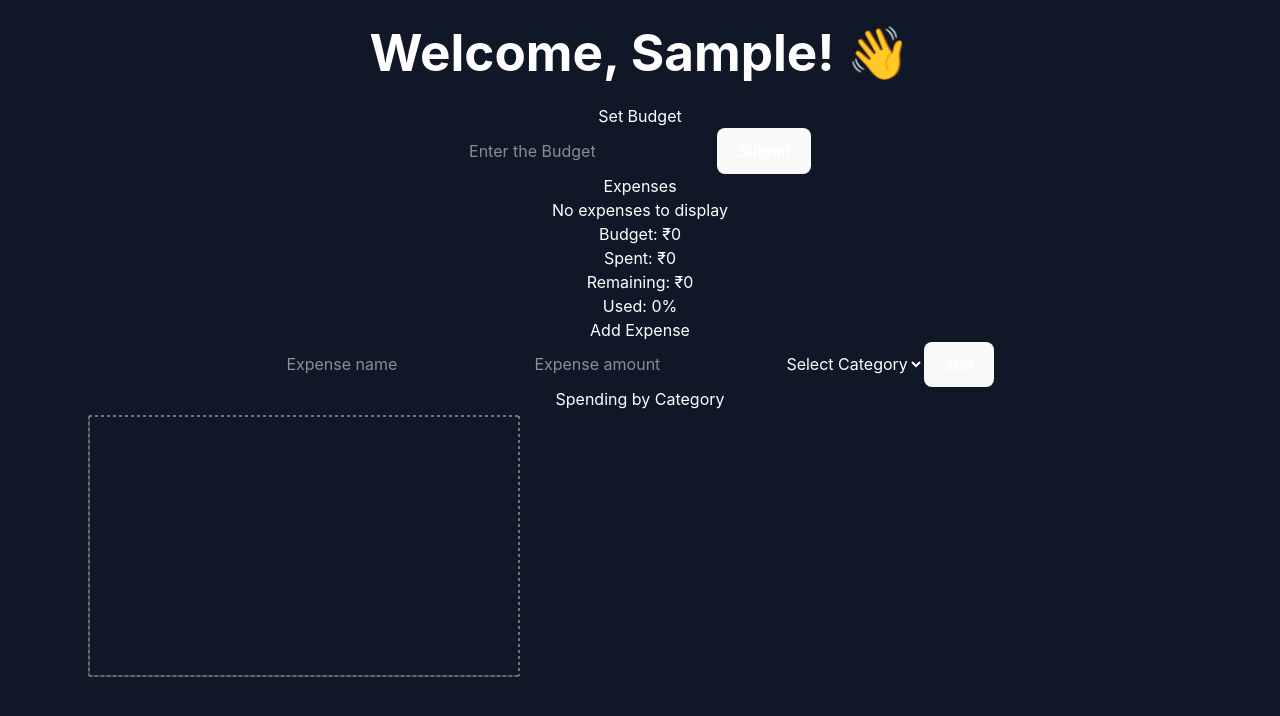
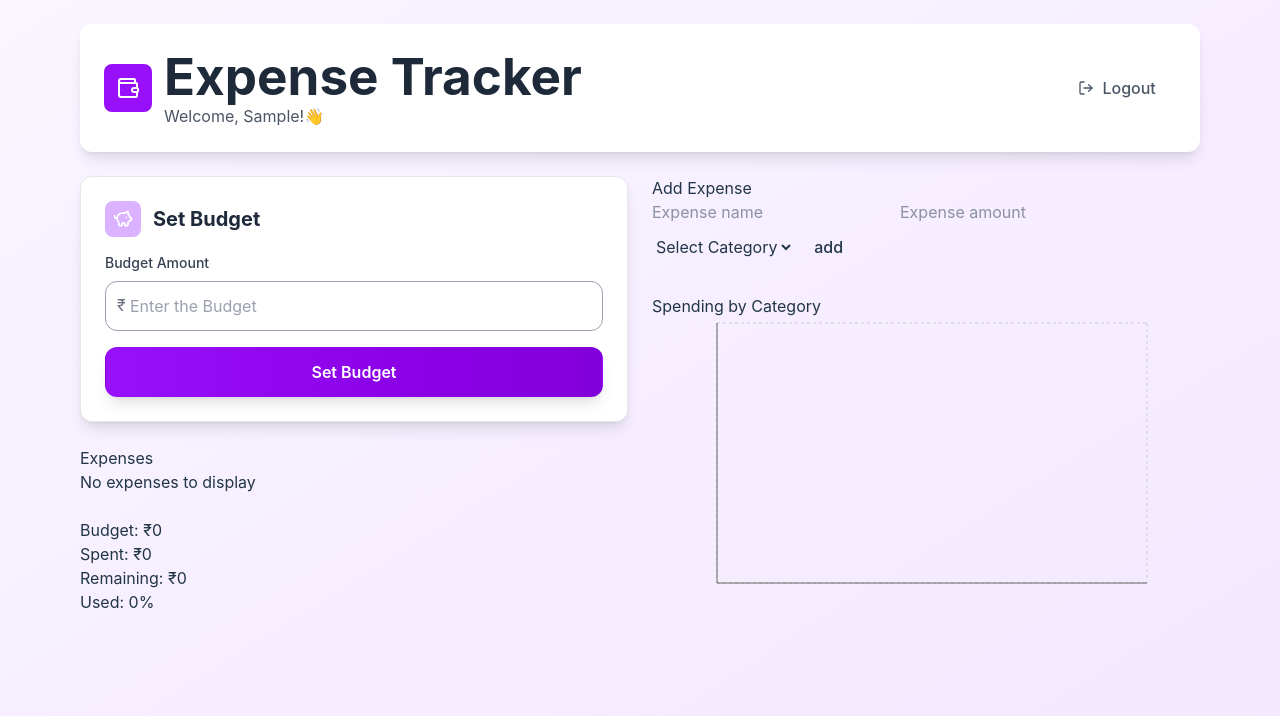
Before and after one commit to HarshVarma24/budget-planner, a React (Vite) app: page / in a window 1280 px wide. Both pictures are taken after typing "Sample", "name@example.com" into the empty fields and a click on the button "Log In". Shown: the top 716 px of the page. Built offline with nearby package versions, Linux system fonts and the light colour scheme.

Commit message:
Main content updates

```diff
--- a/src/App.css
+++ b/src/App.css
@@ -1,4 +1,4 @@
-html, body, #root {
+/* html, body, #root {
   height: 100%;
   margin: 0;
   padding: 0;
@@ -14,8 +14,7 @@ html, body, #root {
   pointer-events: none;
 }
 
-.App-header {
-  background-color: #282c34;
+/* .App-header {
   min-height: 100vh;
   display: flex;
   flex-direction: column;
@@ -23,4 +22,4 @@ html, body, #root {
   justify-content: center;
   font-size: calc(10px + 2vmin);
   color: white;
-}
+} */
--- a/src/App.jsx
+++ b/src/App.jsx
@@ -1,42 +1,68 @@
-import './App.css';
-import ExpenseList from './components/ExpenseList';
-import Expense from './components/expense';
-import Budget from './components/budgetform';
-import Summary from './components/summary';
-import Chart from './components/chart';
-import Login from './components/Login';
-import { useState } from 'react';
+import ExpenseList from "./components/ExpenseList";
+import Expense from "./components/expense";
+import Budget from "./components/budgetform";
+import Summary from "./components/summary";
+import Chart from "./components/chart";
+import Login from "./components/Login";
+import { useState } from "react";
+import { Wallet, LogOut } from "lucide-react";
 
 function App() {
-  const[budget, setBudget] = useState(0);
-  const[expenses, setExpenses] = useState([]);
-  const[user, setUser] = useState(null);
+  const [budget, setBudget] = useState(0);
+  const [expenses, setExpenses] = useState([]);
+  const [user, setUser] = useState(null);
 
   let totalExpenses = 0;
-  for(let expense of expenses){
+  for (let expense of expenses) {
     totalExpenses += expense.amount;
   }
   const remaining = budget - totalExpenses;
   const usedPercent = budget > 0 ? (totalExpenses / budget) * 100 : 0;
 
-  if(totalExpenses > budget){
-    window.alert("⚠️ Budget exceeded!")
+  if (totalExpenses > budget) {
+    window.alert("⚠️ Budget exceeded!");
   }
 
-  const handleLogin=(name, email)=>{
-    setUser({name, email});
-  }
+  const handleLogin = (name, email) => {
+    setUser({ name, email });
+  };
 
-  if(!user){
-    return <Login onLogin={handleLogin}/>;
+  const handleLogout = () =>{
+    setUser(null);
+  };
+
+  if (!user) {
+    return <Login onLogin={handleLogin} />;
   }
 
   return (
-     <div className="App min-h-screen bg-gray-900 text-white p-6">
-      <h1 className="text-3xl font-bold text-center mb-6">
-        Welcome, {user.name}! 👋
+    <div className="min-h-screen bg-gradient-to-br from-purple-50 to-purple-100">
+      <div className="container mx-auto px-4 py-6 max-w-6xl">
+        <div className="bg-white rounded-xl shadow-lg p-6 mb-6 fade-in">
+          <div className="flex items-center justify-between">
+            <div className="flex items-center gap-3">
+              <div className="p-3 bg-purple-600 rounded-lg">
+                <Wallet className="w-6 h-6 text-white" />
+              </div>
+              <div>
+                <h1 className="text-2xl font-bold text-gray-800">
+                  Expense Tracker
                 </h1>
-
+                <p className="text-gray-600">Welcome, {user.name}!👋</p>
+              </div>
+            </div>
+            <button
+              onClick={handleLogout}
+              className="flex items-center gap-2 px-4 py-2 bg-transparent text-gray-600 hover:text-purple-600 transition-colors "
+            >
+              <LogOut className="w-4 h-4" />
+              Logout
+            </button>
+          </div>
+        </div>
+        {/* {main content} */}
+        <div className="grid grid-cols-1 lg:grid-cols-2 gap-6">
+          <div className="space-y-6">
           <Budget setbudget={setBudget} />
           <ExpenseList expenses={expenses} />
           <Summary
@@ -45,8 +71,13 @@ function App() {
             budget={budget}
             usedPercent={usedPercent}
           />
+        </div>
+        <div className="space-y-6">
           <Expense expenses={expenses} setExpenses={setExpenses} />
           <Chart expenses={expenses} />
+        </div>
+      </div>
+    </div>
   </div>
   );
 }
--- a/src/components/Login.jsx
+++ b/src/components/Login.jsx
@@ -47,7 +47,7 @@ function Login({ onLogin }) {
                   placeholder="Enter your full name"
                   value={name}
                   onChange={(e) => setName(e.target.value)}
-                  className="input-field pl-12 py-2"
+                  className="input-field1 pl-12 py-2"
                   required
                 />
               </div>
@@ -66,7 +66,7 @@ function Login({ onLogin }) {
                   placeholder="Enter your email address"
                   value={email}
                   onChange={(e) => setEmail(e.target.value)}
-                  className="input-field pl-12 py-2"
+                  className="input-field1 pl-12 py-2"
                   required
                 />
               </div>
--- a/src/components/budgetform.jsx
+++ b/src/components/budgetform.jsx
@@ -1,4 +1,5 @@
 import React, { useState } from 'react'
+import { PiggyBank, Target } from 'lucide-react';
 
 function Budget({setbudget}){
 const[input, setInput] = useState("");
@@ -10,12 +11,27 @@ const handlesubmit = (e) =>{
 };
 
   return (
-    <form onSubmit={handlesubmit} className='form'>
-        <h2>Set Budget</h2>
-        <input type='number' placeholder='Enter the Budget' value={input} onChange={(e) => setInput(e.target.value)}
-        />
-        <button type='submit'>Submit</button>
+    <div className='card fade-in'>
+      <div className='flex items-center gap-3 mb-4'>
+        <div className="p-2 bg-purple-300 rounded-lg">
+          <PiggyBank className='w-5 h-5 text-white'/>
+        </div>
+        <h2 className='text-xl font-bold text-gray-800'>Set Budget</h2>
+      </div>
+
+      <form onSubmit={handlesubmit} className='space-y-4'>
+        <div>
+          <label className='block text-sm font-medium text-gray-700 mb-2 text-left'>Budget Amount</label>
+          <div className='relative'>
+            <span className='absolute left-3 top-3 text-gray-500'>₹</span>
+            <input type='number' placeholder='Enter the Budget' value={input} onChange={(e) => setInput(e.target.value)} min = "1" step = "0.01" className='input-field pl-6 py-2'/>
+        </div>
+      </div>
+        <button type='submit' className='button-primary w-full'>
+        Set Budget
+        </button>
     </form>
+    </div>
   );
 }
 export default Budget;
--- a/src/index.css
+++ b/src/index.css
@@ -50,12 +50,13 @@ button {
   font-size: 1em;
   font-weight: 500;
   font-family: inherit;
-  background-color: #1a1a1a;
+  background-color: transparent;
   cursor: pointer;
   transition: border-color 0.25s;
 }
+
 button:hover {
-  border-color: #646cff;
+  border-color: transparent;
 }
 button:focus,
 button:focus-visible {
@@ -71,16 +72,41 @@ button:focus-visible {
     color: #747bff;
   }
   button {
-    background-color: #f9f9f9;
+    background-color: transparent;
   }
 }
 
 .input-field{
-  @apply w-full rounded-xl bg-white/10 border border-white/20
-  text-white placeholder:text-white/60 focus:outline-none
-  focus:ring-2 focus:ring-purple-400 focus:border-transparent transition-all duration-200;
+  @apply py-3 w-full rounded-xl bg-white/10 border border-gray-400
+  text-gray-600 placeholder:text-gray-400 focus:outline-none
+  focus:ring-2 focus:ring-purple-500 focus:border-transparent transition-all duration-200;
+}
+
+.input-field1{
+  @apply py-3 w-full rounded-xl bg-white/10 border border-white/20
+  text-white placeholder:text-gray-400 focus:outline-none
+  focus:ring-2 focus:ring-purple-500 focus:border-transparent transition-all duration-200;
 }
 
   .button-primary {
     @apply w-full bg-gradient-to-r from-purple-600 to-purple-700 text-white py-3 px-6 rounded-xl hover:from-purple-700 hover:to-purple-800 transition-all duration-200 font-semibold shadow-lg hover:shadow-xl transform hover:scale-105;
   }
+
+  .card {
+    @apply bg-white rounded-xl shadow-lg border border-gray-200 p-6;
+  }
+
+  .fade-in {
+  animation: fadeIn 0.5s ease-in;
+}
+
+@keyframes fadeIn {
+  from {
+    opacity: 0;
+    transform: translateY(10px);
+  }
+  to {
+    opacity: 1;
+    transform: translateY(0);
+  }
+}
```
Lines whose indentation alone changed are shown as unchanged.
